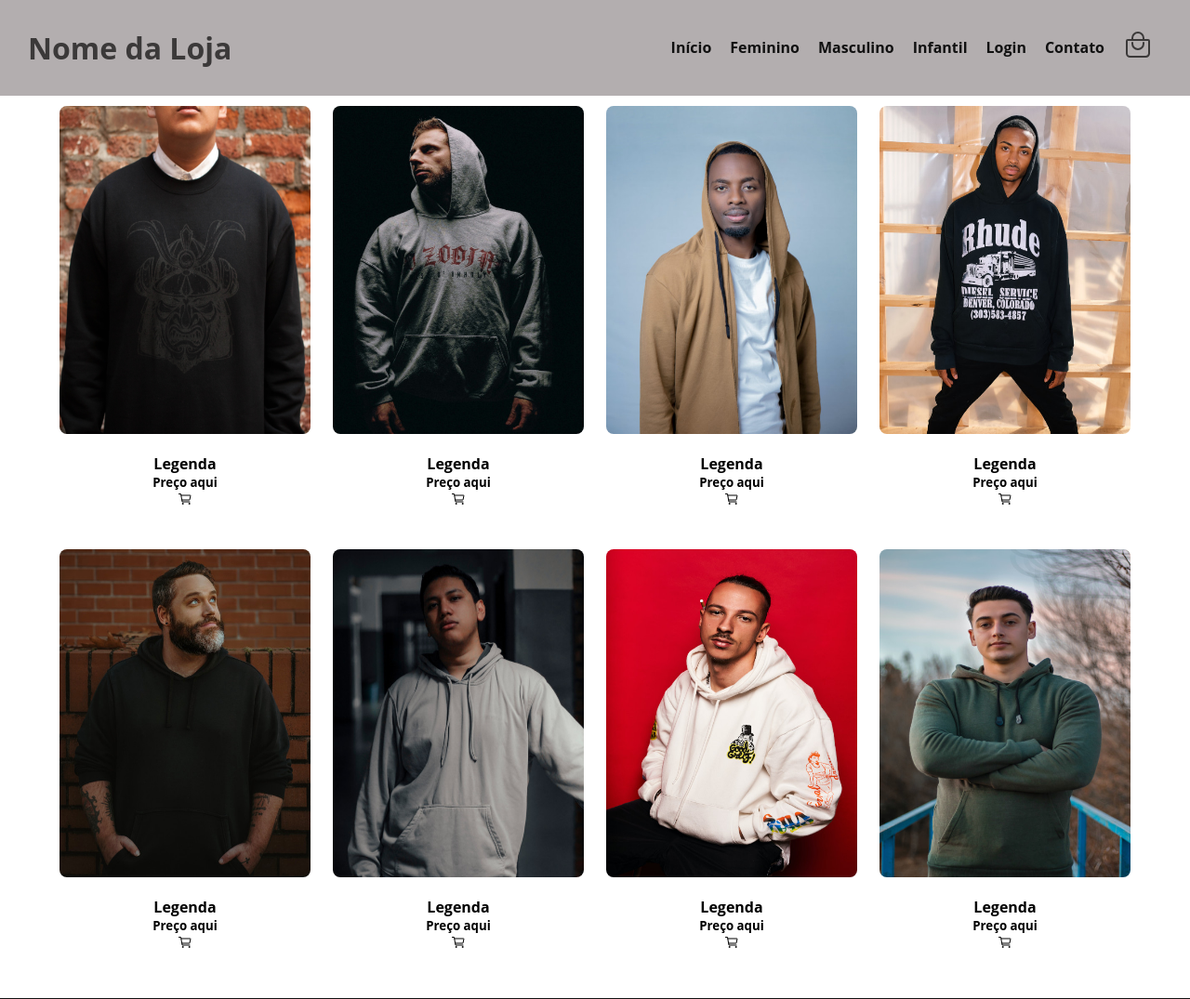
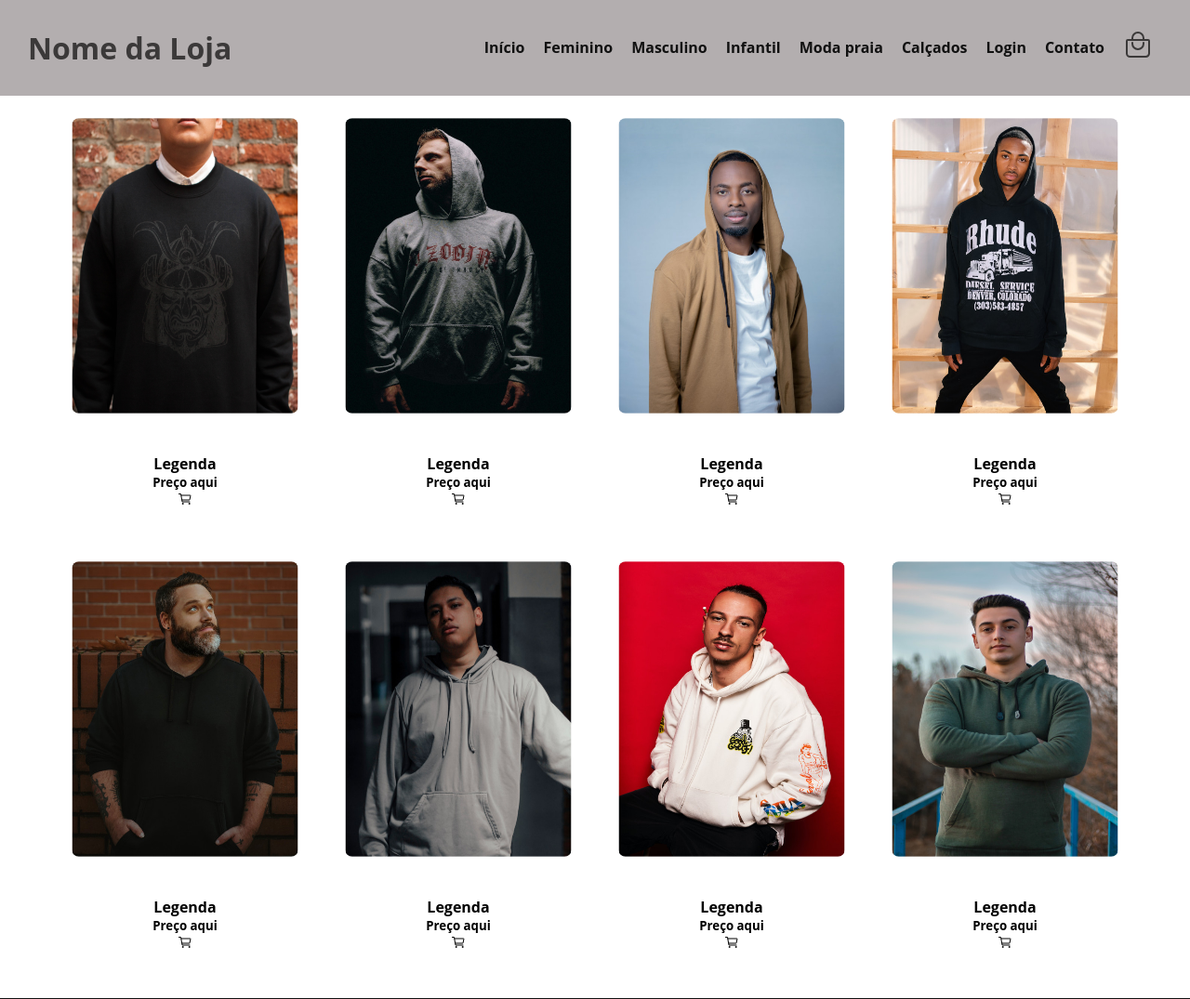
Before and after one commit to lucasb96/Site-FMU, a PHP site: page /html/masculino.html in a window 1280 px wide. Shown: the top 1075 px of the page at 93% size. Run offline with PHP 8.4, Linux system fonts and the light colour scheme.

Commit message:
Alteração na pág Masculino

```diff
--- a/Projeto/css/estilo.css
+++ b/Projeto/css/estilo.css
@@ -69,6 +69,9 @@ header {
     height: 100%;
     border-radius: 8px;
     margin-bottom: 16px;
+    transform: scale(0.9) translateY(-5px);
+    cursor: pointer;
+    transition: 0.35s ease;
     }
 
 .gallery p {
--- a/Projeto/html/masculino.html
+++ b/Projeto/html/masculino.html
@@ -43,16 +43,22 @@
             <nav class="cabecalho-link">
                 <ul>
                     <li>
-                        <a href="../html/index.html">Início</a>
+                        <a href="index.html">Início</a>
                     </li>
                     <li>
                         <a href="#">Feminino</a>
                     </li>
                     <li>
-                        <a href="../html/masculino.html">Masculino</a>
+                        <a href="masculino.html">Masculino</a>
                     </li>
                     <li>
                         <a href="#">Infantil</a>
+                    </li>
+                    <li>
+                        <a href="#">Moda praia</a>
+                    </li>
+                    <li>
+                        <a href="#">Calçados</a>
                     </li>
                     <li>
                         <a href="#">Login</a>
@@ -63,7 +69,8 @@
                     <div class="icon"><span>
                             <ion-icon name="bag-handle-outline"></ion-icon>
                             <!--<img src="../Imagens/bolsa.svg" alt="Bolsa de Compras">-->
-                        </span></div>
+                        </span>
+                    </div>
                 </ul>
             </nav>
             <!--Cabeçalho Link-->
@@ -138,7 +145,7 @@
                     </figcaption>
                 </div>
             </div>
-            </section>
+        </section>
     </main>
 
     <section id="contato">
```
